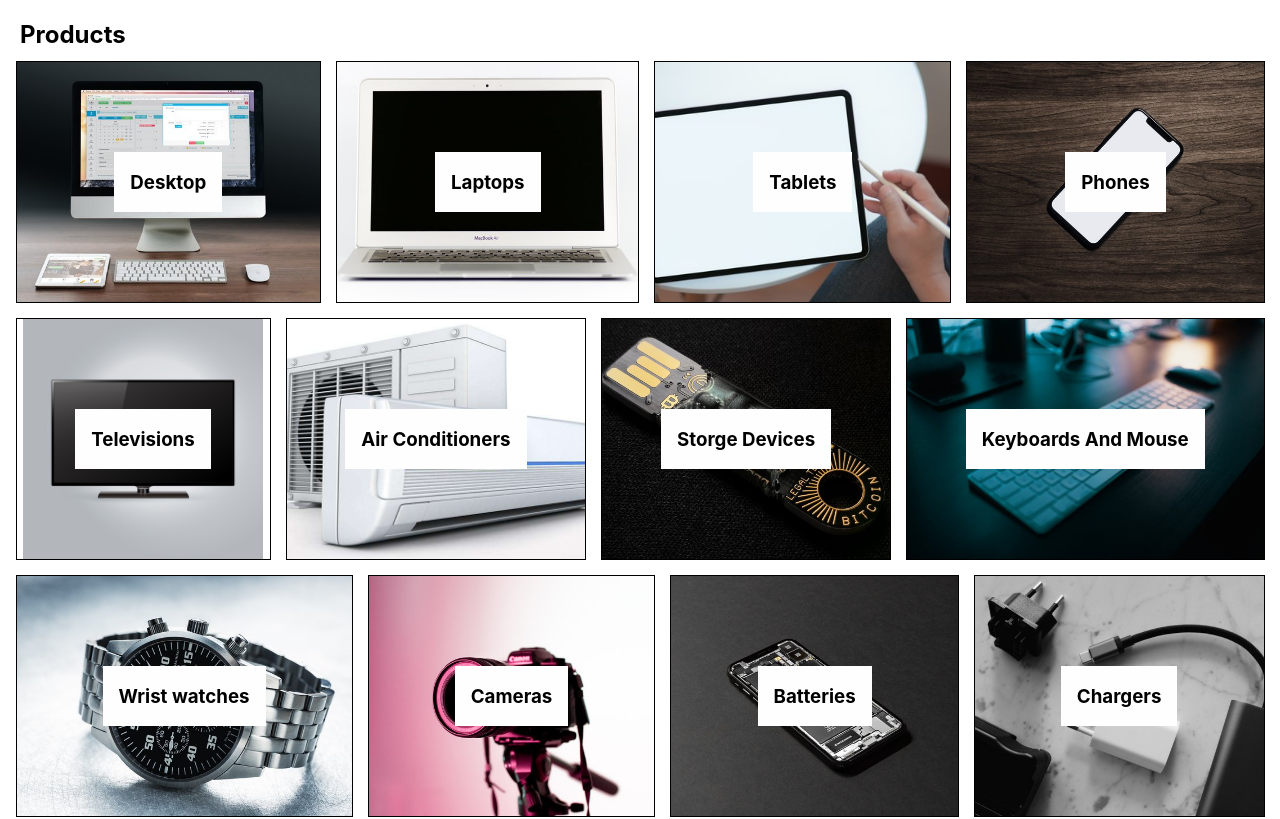
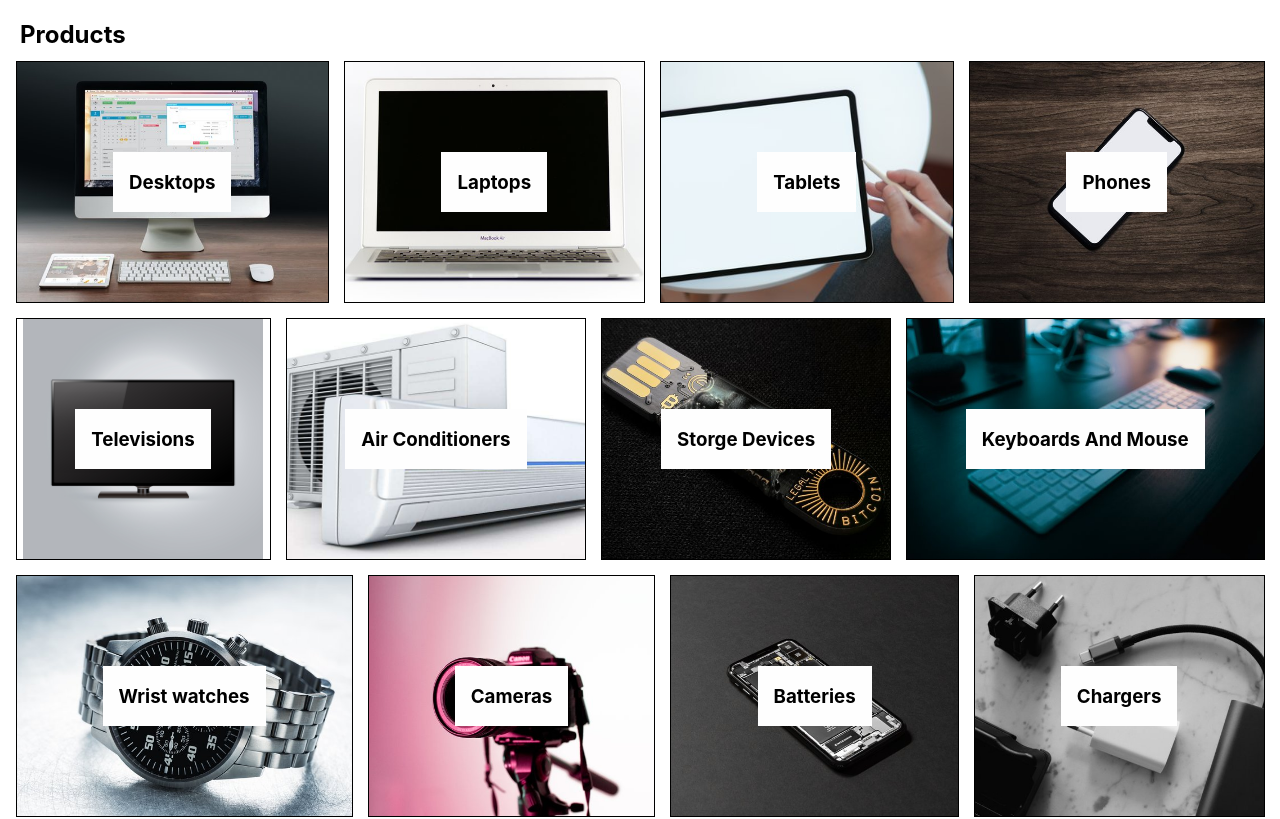
Before and after one commit to SalvadorLekan/Shopping-demo, a React (Create React App) app: page / in a window 1280 px wide. Shown: the top 819 px of the page. Built offline with nearby package versions, Linux system fonts and the light colour scheme.

Commit message:
spelling correction

```diff
--- a/src/components/HomePage/HomePage.js
+++ b/src/components/HomePage/HomePage.js
@@ -3,7 +3,7 @@ import './HomePage.scss'
 import ItemGroup from '../ItemGroup/ItemGroup'
 
 const firstList= [
-    {name:'Desktop', imgname:'desktop.jpg', id:'Desktop'},
+    {name:'Desktops', imgname:'desktop.jpg', id:'Desktop'},
     {name:'Laptops', imgname:'laptop.jpg', id:'laptops'},
     {name:'Tablets', imgname:'tablet.jpg', id:'Tablets'},
     {name:'Phones', imgname:'phone.jpg', id:'Phones'},
```
